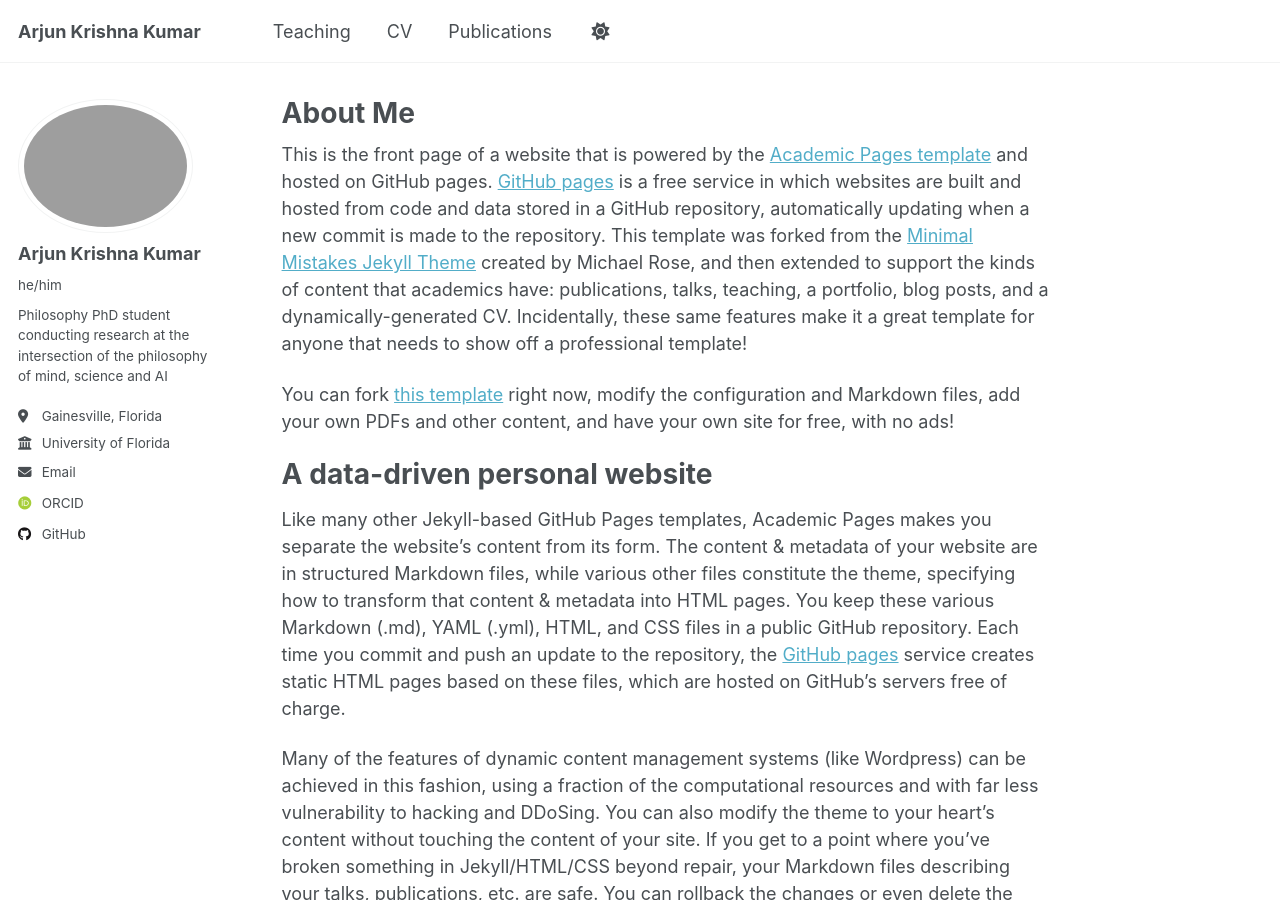
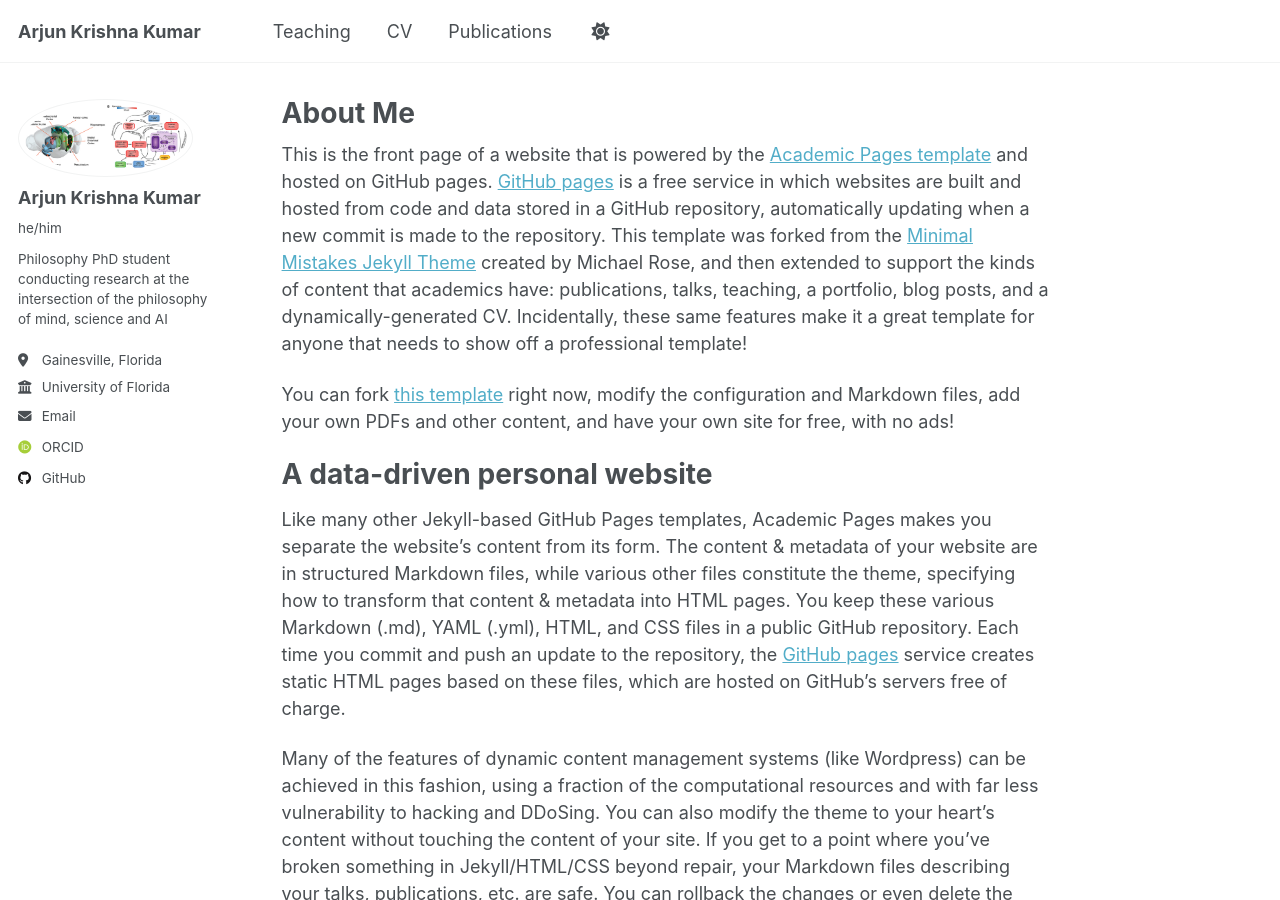
Before and after one commit to arjun-kk/arjun-kk.github.io, a Jekyll site: the page built from _pages/about.md, in a window 1280 px wide and 900 px high. Built offline with Jekyll 4.4.1, drawn with Linux system fonts in a browser that asks for light colours; some web fonts are replaced; a script that is not in the unit is left out.

Commit message:
Update _config.yml

```diff
--- a/_config.yml
+++ b/_config.yml
@@ -23,7 +23,7 @@ repository               : "arjun-kk/arjun-kk.github.io"
 #               Additional customization can be done by editing /_includes/author-profile.html
 author:
   # Biographic information
-  avatar           : "IMG_0058.jpeg"
+  avatar           : "cognitivemaps.jpg"
   name             : "Arjun Krishna Kumar"
   pronouns         : "he/him"# example: she/her
   bio              : "Philosophy PhD student conducting research at the intersection of the philosophy of mind, science and AI"
```
